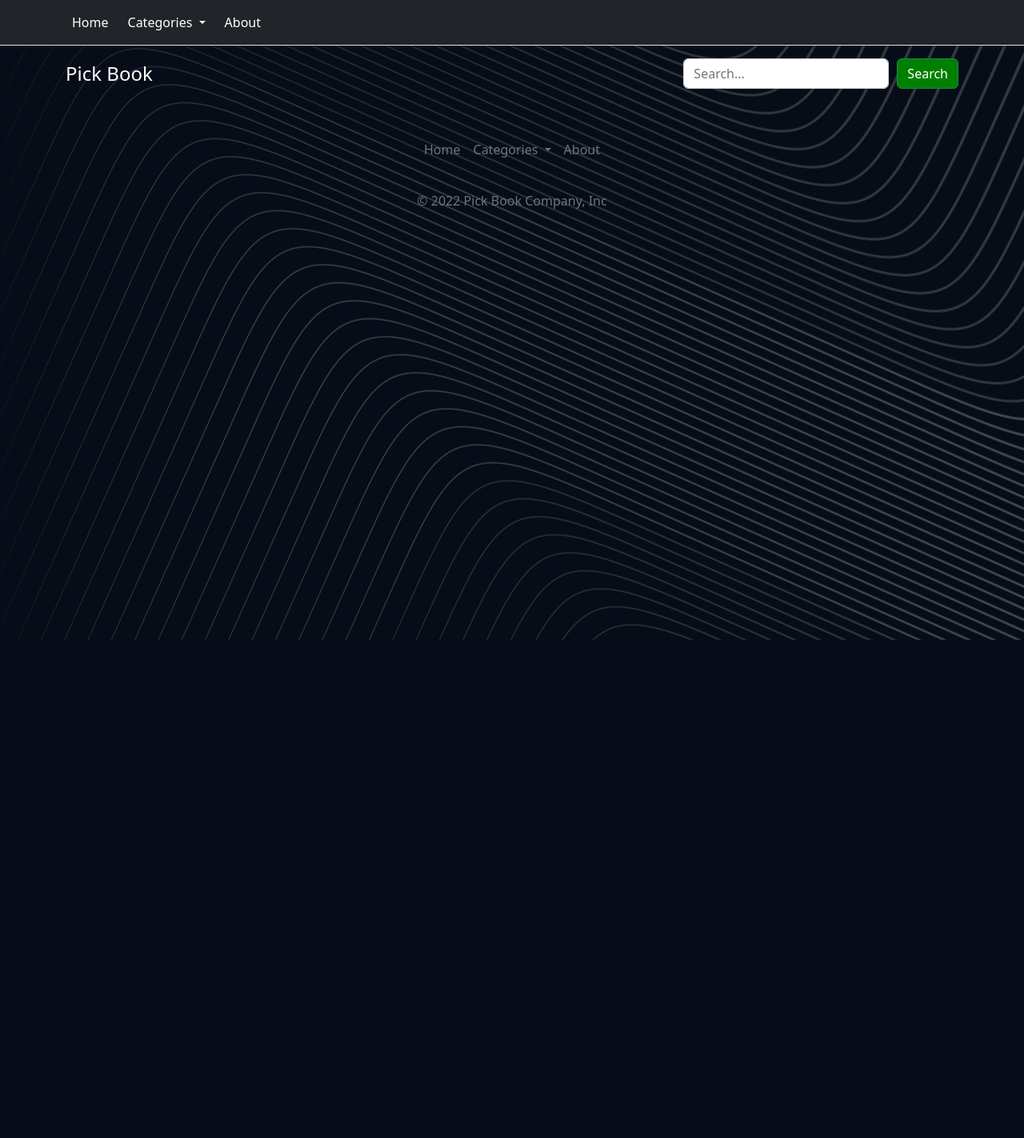
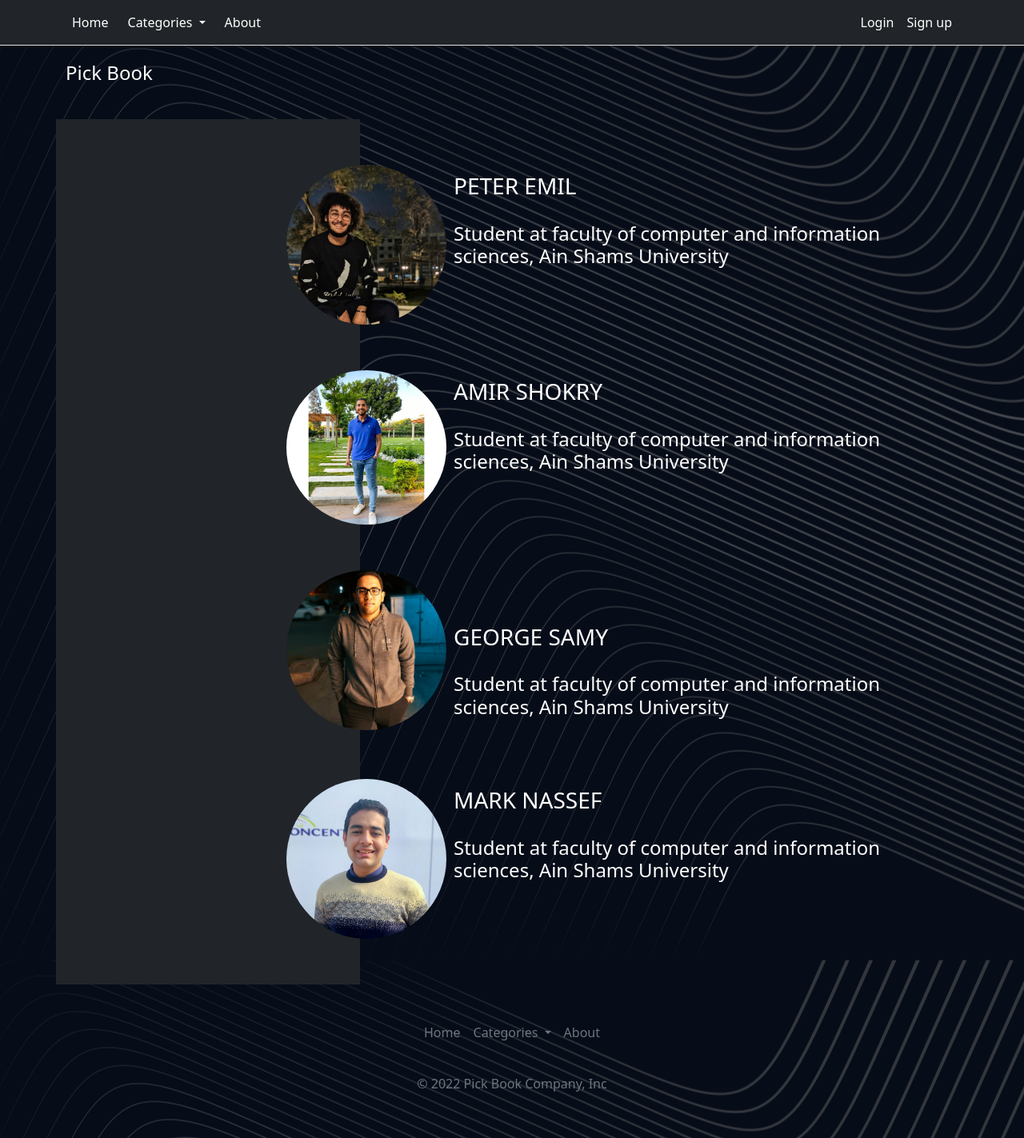
Before and after one commit to MaarkNassef/ITI-Project, a Flask app: template templates/about.html in a window 1280 px wide. Shown: the whole page at 80% size. Before the commit the page ends 800 px from the top, so only its background shows below. Run offline with Flask 2, Linux system fonts and the light colour scheme; the template is opened without the code that fills it, so the values that code supplies are empty.

Commit message:
Completed + respect.

```diff
--- a/app.py
+++ b/app.py
@@ -98,4 +98,4 @@ def search(word):
 
 @app.route('/about')
 def about():
-    return render_template('about.html')
+    return render_template('about.html',GLOBAL=GLOBAL)
--- a/templates/about.html
+++ b/templates/about.html
@@ -3,6 +3,49 @@
 {% block login %}
 {% if GLOBAL.isSignedIn(): %}
 <li class="nav-item"><a href="{{url_for('signIn')}}" class="nav-link text-white px-2">Log out</a></li>
+{% else %}
+<li class="nav-item"><a href="{{url_for('signIn')}}" class="nav-link text-white px-2">Login</a></li>
+<li class="nav-item"><a href="{{url_for('signUp')}}" class="nav-link text-white px-2">Sign up</a></li>
 {% endif %}
-
 {% endblock %}
+{% block searchbox %}{% endblock %}
+{% block content %}
+<div class="container">
+    <div class="row">
+        <div class="col-4" style="background-color: #212529; padding-bottom: 5%; padding-top: 5%;">
+          <img src="../static/Peter.png" width="200px" style="border-radius: 100%; margin-left: 77.5%;" alt="">
+      </div>
+      <div class="col-1" style="padding-bottom: 5%; padding-top: 5%;" ></div>
+      <div class="col-7" style="padding-bottom: 5%; padding-top: 5%;" >
+        <h3 class="text-white text-uppercase" style="padding: 10px;">Peter Emil</h3>
+        <h4 class="text-white" style="padding: 10px;">Student at faculty of computer and information sciences, Ain Shams University</h4></div>
+      </div>
+      <div class="row">
+        <div class="col-4" style="background-color: #212529;  padding-bottom: 5%;">
+          <img src="../static/Amir.jpeg" width="200px" style="border-radius: 100%; margin-left: 77.5%;" alt="">
+      </div>
+        <div class="col-1" style="padding-bottom: 5%;" ></div>
+        <div class="col-7" style="padding-bottom: 5%; " >
+            <h3 class="text-white text-uppercase" style="padding: 10px;">Amir Shokry</h3>
+            <h4 class="text-white" style="padding: 10px;">Student at faculty of computer and information sciences, Ain Shams University</h4></div>
+        </div>
+        <div class="row">
+            <div class="col-4" style="background-color: #212529; padding-bottom: 5%;">
+              <img src="../static/George.png" width="200px" style="border-radius: 100%; margin-left: 77.5%;" alt="">
+          </div>
+          <div class="col-1" style="padding-bottom: 5%; padding-top: 5%;" ></div>
+          <div class="col-7" style="padding-bottom: 5%; padding-top: 5%;" >
+            <h3 class="text-white text-uppercase" style="padding: 10px;">George Samy</h3>
+            <h4 class="text-white" style="padding: 10px;">Student at faculty of computer and information sciences, Ain Shams University</h4></div>
+          </div>
+          <div class="row">
+            <div class="col-4" style="background-color: #212529;  padding-bottom: 5%;">
+              <img src="../static/Mark.jpg" width="200px" style="border-radius: 100%; margin-left: 77.5%;" alt="">
+          </div>
+            <div class="col-1" style="padding-bottom: 5%;" ></div>
+            <div class="col-7" style="padding-bottom: 5%; " >
+                <h3 class="text-white text-uppercase" style="padding: 10px;">Mark Nassef</h3>
+                <h4 class="text-white" style="padding: 10px;">Student at faculty of computer and information sciences, Ain Shams University</h4></div>
+            </div>
+  </div>
+{% endblock %}
--- a/templates/base.html
+++ b/templates/base.html
@@ -38,9 +38,9 @@
     <nav class="py-2 border-bottom" style="background-color:#212529;">
     <div class="container d-flex flex-wrap">
       <ul class="nav me-auto">
-        <li class="nav-item"><a href="{% block notSignedIn1 %}{{url_for('index')}}{% endblock %}" class="nav-link px-2" style="color:white;">Home</a></li>
+        <li class="nav-item"><a href="{{url_for('index')}}" class="nav-link px-2" style="color:white;">Home</a></li>
         <li class="nav-item">
-          <a class="nav-link dropdown-toggle {% block notSignedIn2 %}{% endblock %}" href="#" role="button" data-bs-toggle="dropdown" aria-expanded="false" style="color:white">
+          <a class="nav-link dropdown-toggle" href="#" role="button" data-bs-toggle="dropdown" aria-expanded="false" style="color:white">
             Categories
           </a>
           <ul class="dropdown-menu dropdown-menu-light">
@@ -49,7 +49,7 @@
             <li><a class="dropdown-item" href="{{url_for('search',word='Adventure')}}">Adventure</a></li>
           </ul>
         </li>
-        <li class="nav-item"><a href="#" class="nav-link px-2" style="color:white;">About</a></li>
+        <li class="nav-item"><a href="{{url_for('about')}}" class="nav-link px-2" style="color:white;">About</a></li>
       </ul>
       <ul class="nav">
         {% block login %}
@@ -61,7 +61,7 @@
   </nav>
   <header class="py-3 mb-4">
     <div class="container d-flex flex-wrap justify-content-center">
-      <a href="{% block notSignedIn3 %}{{url_for('index')}}{% endblock %}" class="d-flex align-items-center mb-3 mb-lg-0 me-lg-auto text-dark text-decoration-none">
+      <a href="{{url_for('index')}}" class="d-flex align-items-center mb-3 mb-lg-0 me-lg-auto text-dark text-decoration-none">
         <span class="fs-4 text-white">Pick Book</span>
       </a>
       {% block searchbox %}
@@ -75,9 +75,9 @@
   {% block content %}{% endblock %}
   <footer class="py-3 my-4" style="bottom:0px;">
     <ul class="nav justify-content-center pb-3 mb-3">
-      <li class="nav-item"><a href="{% block notSignedIn4 %}{{url_for('index')}}{% endblock %}" class="nav-link px-2 text-muted">Home</a></li>
+      <li class="nav-item"><a href="{{url_for('index')}}" class="nav-link px-2 text-muted">Home</a></li>
       <li class="nav-item">
-        <a class="nav-link dropdown-toggle px-2 text-muted {% block notSignedIn5 %}{% endblock %}" href="#" role="button" data-bs-toggle="dropdown" aria-expanded="false">
+        <a class="nav-link dropdown-toggle px-2 text-muted" href="#" role="button" data-bs-toggle="dropdown" aria-expanded="false">
           Categories
         </a>
         <ul class="dropdown-menu dropdown-menu-light">
@@ -86,7 +86,7 @@
             <li><a class="dropdown-item" href="{{url_for('search',word='Adventure')}}">Adventure</a></li>
         </ul>
       </li>
-      <li class="nav-item"><a href="#" class="nav-link px-2 text-muted">About</a></li>
+      <li class="nav-item"><a href="{{url_for('about')}}" class="nav-link px-2 text-muted">About</a></li>
     </ul>
     <p class="text-center text-muted">© 2022 Pick Book Company, Inc</p>
   </footer>
```
Also changed, not shown: Database.db, static/Amir.jpeg (added), static/George.png (added), static/Mark.jpg (added), static/Peter.png (added).
